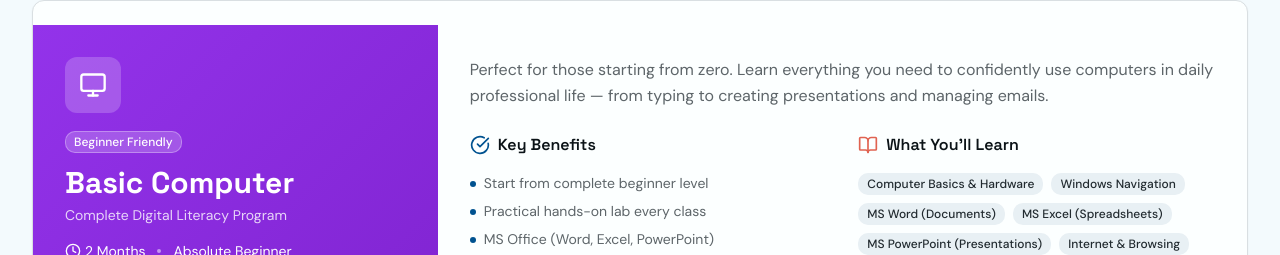
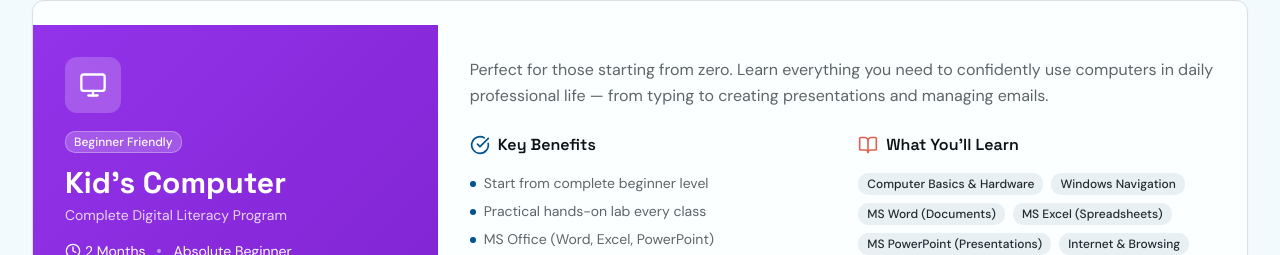
Before and after one commit to MohammedSahilKhan/ai-academy, a React (Vite) app in the folder src/frontend/: page /courses in a window 1280 px wide. Shown: the part 1412-1667 px from the top of the page. Built offline with nearby package versions, Linux system fonts and the light colour scheme; what @caffeineai/core-infrastructure would draw is missing.

Commit message:
Update CoursesPage.tsx

```diff
--- a/src/frontend/src/pages/CoursesPage.tsx
+++ b/src/frontend/src/pages/CoursesPage.tsx
@@ -90,9 +90,9 @@
     fee: "₹4,000",
   },
   {
-    id: "Kid's Computer",
+    id: "basic",
     icon: Monitor,
-    title: "Basic Computer",
+    title: "Kid's Computer",
     subtitle: "Complete Digital Literacy Program",
     duration: "2 Months",
     level: "Absolute Beginner",
```
